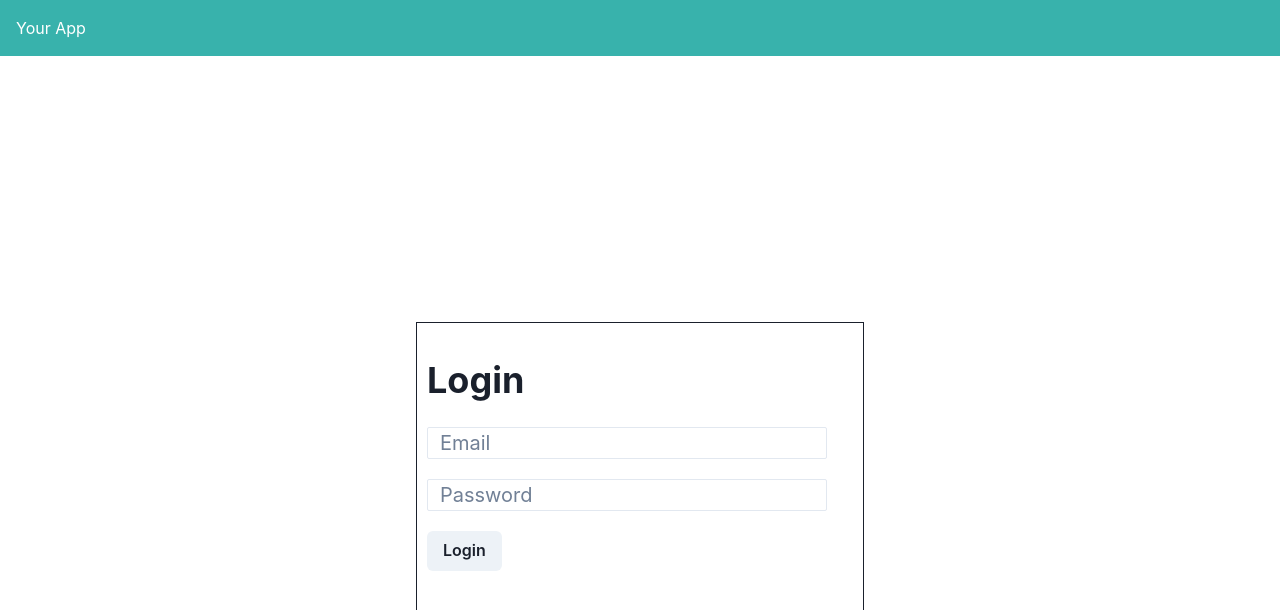
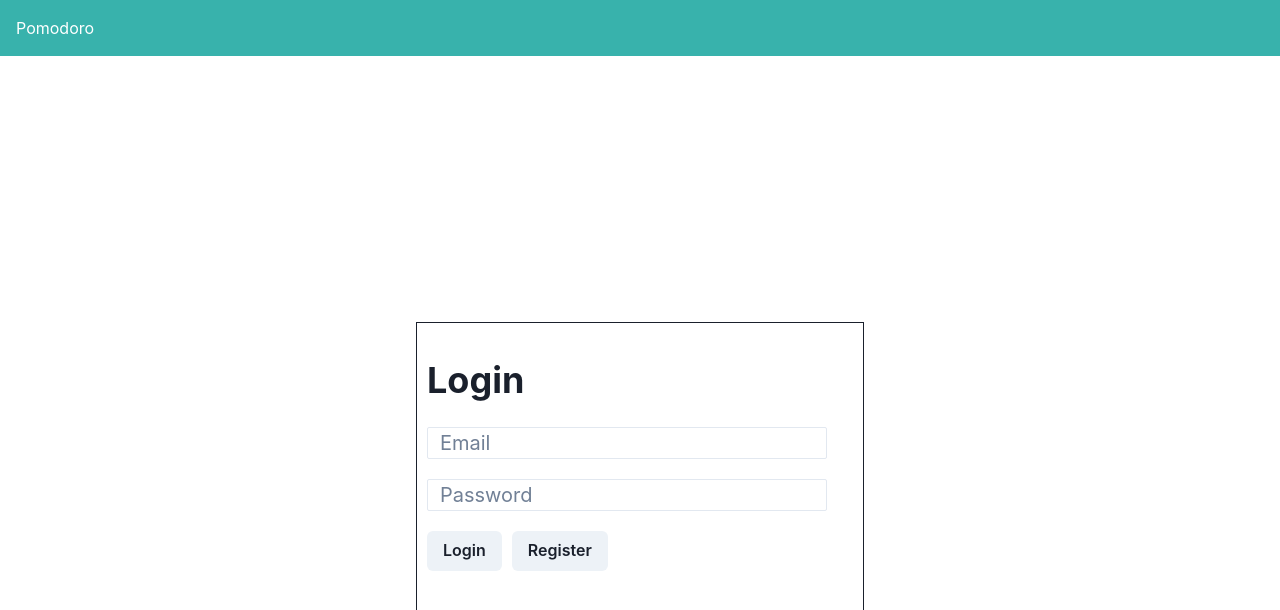
Before and after one commit to lucionathan/pomodoro, a Next.js app in the folder pomodoro-frontend/: page /login in a window 1280 px wide. Shown: the top 610 px of the page. Built offline with nearby package versions, Linux system fonts and the light colour scheme; no server answers.

Commit message:
added button to redirect to login/register

```diff
--- a/pomodoro-frontend/src/pages/header.tsx
+++ b/pomodoro-frontend/src/pages/header.tsx
@@ -32,7 +32,7 @@ const Header: React.FC = () => {
       <Flex justifyContent="space-between" alignItems="center">
         <Box>
           {/* Add your application logo or title here */}
-          <span>Your App</span>
+          <span>Pomodoro</span>
         </Box>
         {user && (
           <Box>
--- a/pomodoro-frontend/src/pages/login/index.tsx
+++ b/pomodoro-frontend/src/pages/login/index.tsx
@@ -61,6 +61,8 @@ const Login: React.FC = () => {
         </Flex>
         <Button m="10px" type="submit">Login</Button>
 
+        <Button onClick={() => router.push("/register")}>Register</Button>
+
       </FormControl>
     </form>
   </Box>
--- a/pomodoro-frontend/src/pages/register/index.tsx
+++ b/pomodoro-frontend/src/pages/register/index.tsx
@@ -61,6 +61,7 @@ const Register: React.FC = () => {
               />
             </Flex>
             <Button m="10px" type="submit">Register</Button>
+            <Button onClick={() => router.push("/login")}>Login</Button>
 
           </FormControl>
         </form>
```
